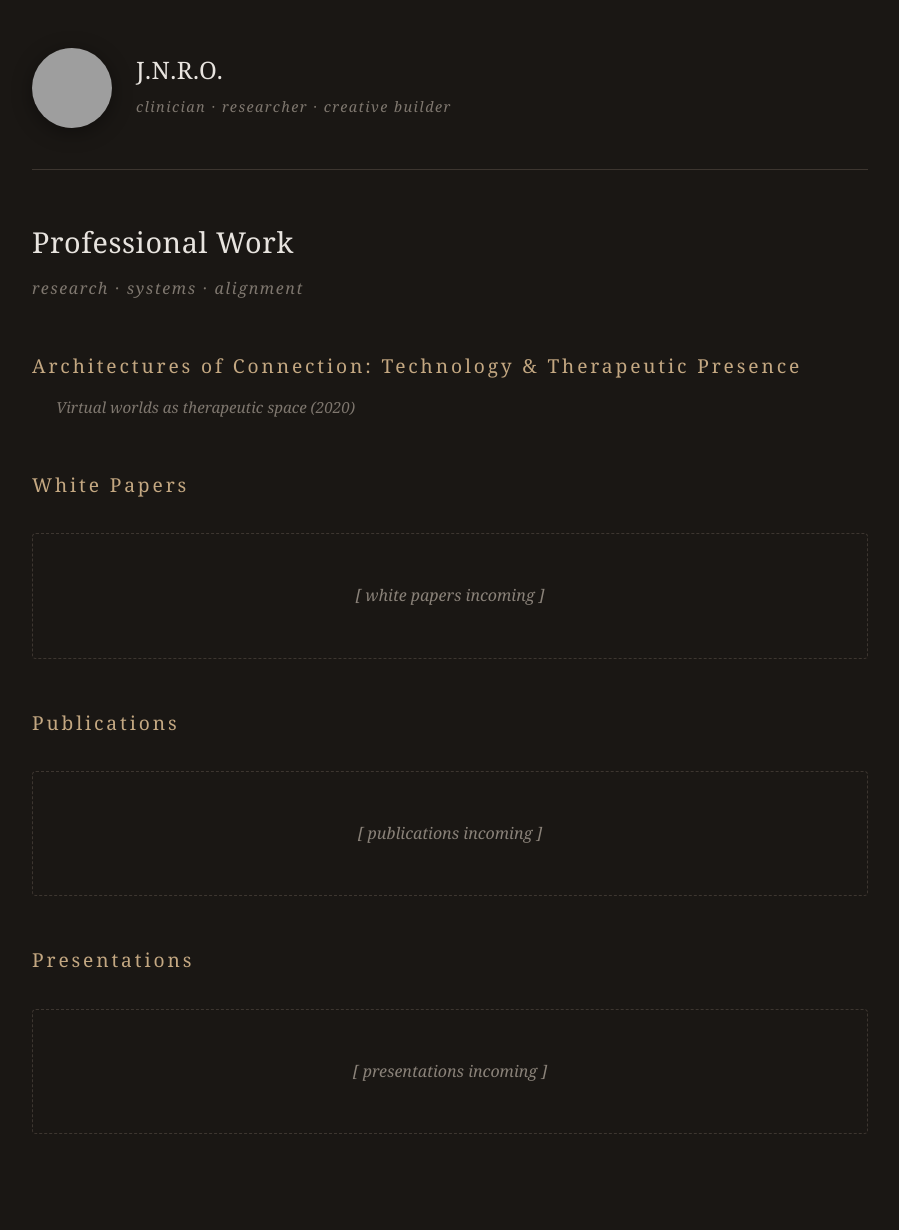
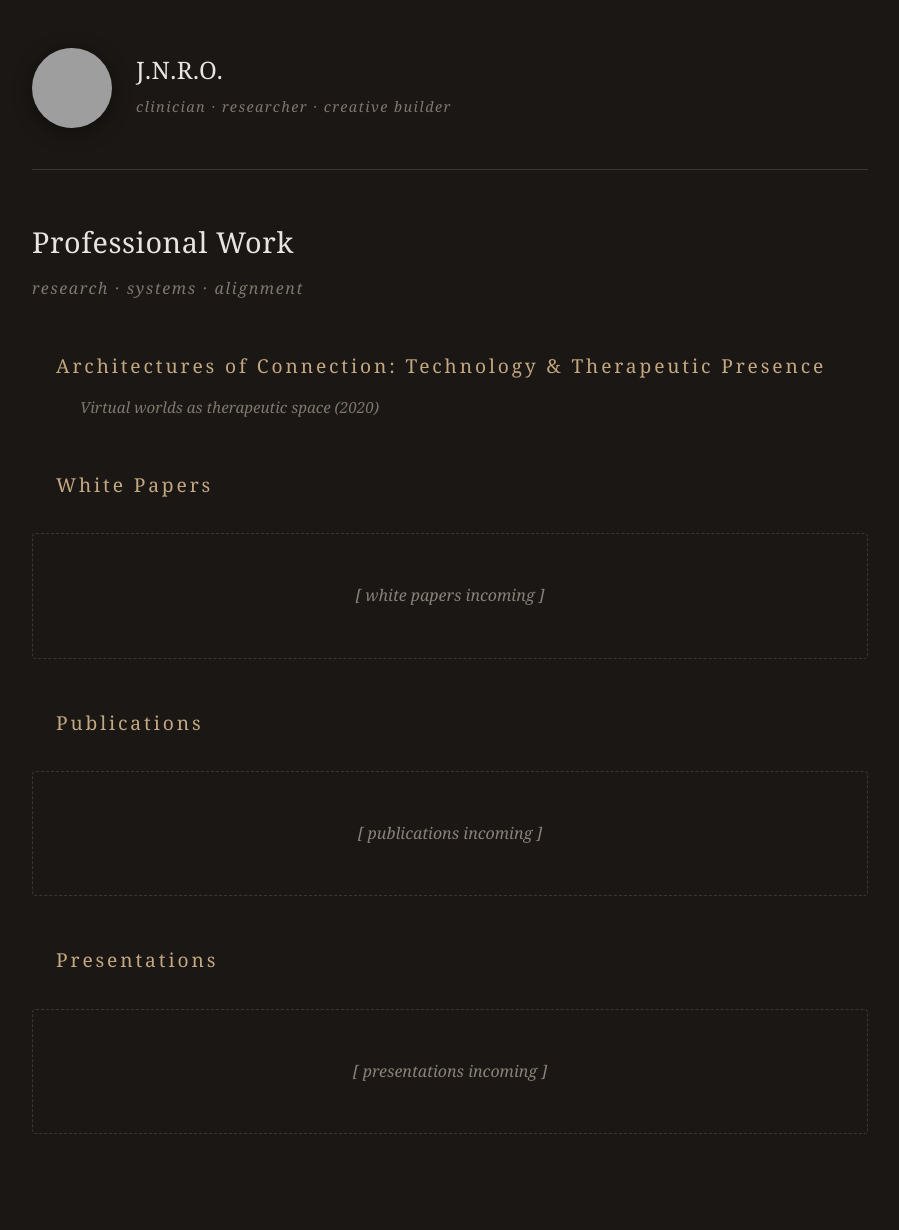
Before and after one commit to geosh5676/geosh5676.github.io, a Jekyll site: the page professional.html, which Jekyll copies as it is, in a window 1280 px wide. Shown: the whole page, without its empty margins (190-1089 px from the left). Built offline with Jekyll 4.4.1, drawn with Linux system fonts in a browser that asks for light colours; grey boxes are pictures that could not be loaded.

Commit message:
Indent all h3 titles, double-indent Architectures subtitle
Co-Authored-By: Claude Opus 4.5 <noreply@anthropic.com>

```diff
--- a/professional.html
+++ b/professional.html
@@ -104,6 +104,7 @@
             color: var(--accent);
             margin-bottom: 1.25rem;
             letter-spacing: 0.15em;
+            padding-left: 1.5rem;
         }
 
         p {
@@ -173,7 +174,7 @@
 
         <section>
             <h3><a href="https://jnropsychotherapist.wixsite.com/vvandc/stay-informed" target="_blank">Architectures of Connection: Technology & Therapeutic Presence</a></h3>
-            <p style="font-style: italic; font-size: 0.95rem; color: var(--muted); margin-top: -0.5rem; padding-left: 1.5rem;">Virtual worlds as therapeutic space (2020)</p>
+            <p style="font-style: italic; font-size: 0.95rem; color: var(--muted); margin-top: -0.5rem; padding-left: 3rem;">Virtual worlds as therapeutic space (2020)</p>
         </section>
 
         <section>
```
